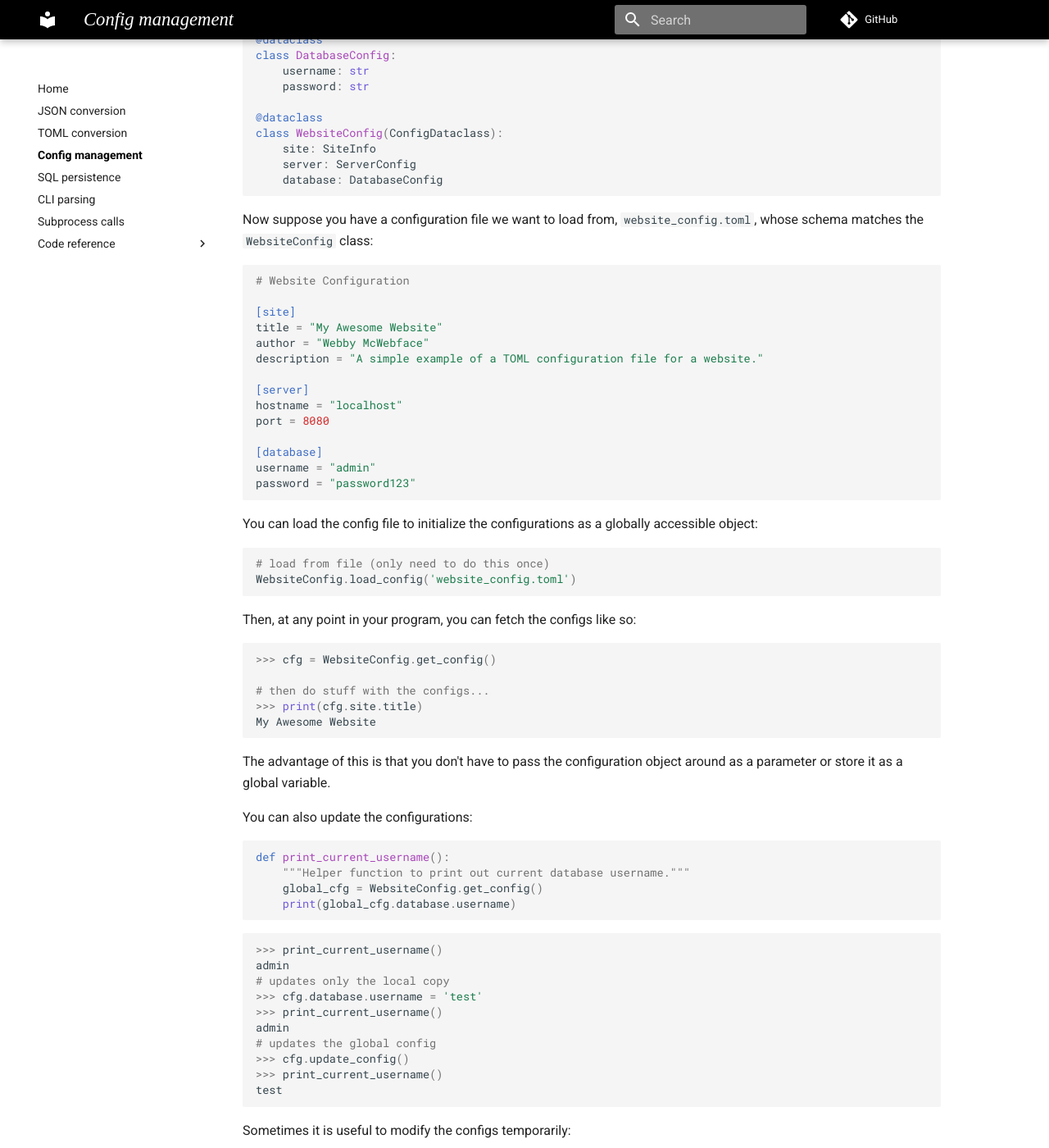
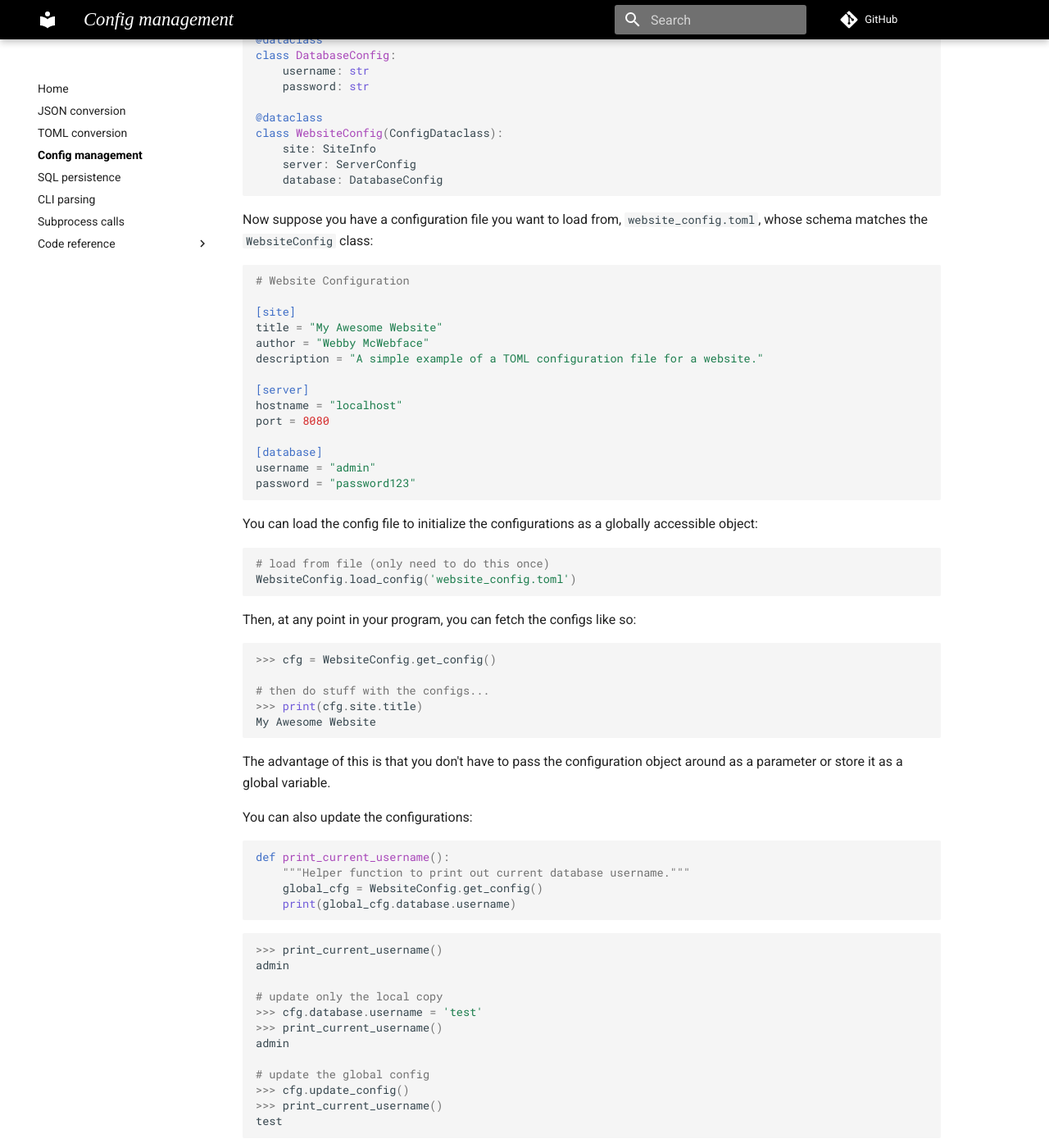
Before and after one commit to jeremander/fancy-dataclass, an MkDocs documentation site: the page built from docs/config.md, in a window 1280 px wide and 1400 px high, scrolled down 707 px. Shown: the whole window at 82% size. Built offline with MkDocs 1.6.1 and Material for MkDocs 9.7.7, drawn with Linux system fonts in a browser that asks for light colours; comment, search, counter and statistics services are not loaded.

````diff
--- a/docs/config.md
+++ b/docs/config.md
@@ -37,7 +37,7 @@ class WebsiteConfig(ConfigDataclass):
     database: DatabaseConfig
 ```
 
-Now suppose you have a configuration file we want to load from, `website_config.toml`, whose schema matches the `WebsiteConfig` class:
+Now suppose you have a configuration file you want to load from, `website_config.toml`, whose schema matches the `WebsiteConfig` class:
 
 ```toml
 # Website Configuration
@@ -87,11 +87,13 @@ def print_current_username():
 ```python
 >>> print_current_username()
 admin
-# updates only the local copy
+
+# update only the local copy
 >>> cfg.database.username = 'test'
 >>> print_current_username()
 admin
-# updates the global config
+
+# update the global config
 >>> cfg.update_config()
 >>> print_current_username()
 test
@@ -103,10 +105,12 @@ Sometimes it is useful to modify the configs temporarily:
 >>> print_current_username()
 test
 >>> cfg.database.username = 'temporary'
+
 # temporarily update global config with the local version
 >>> with cfg.as_config():
         print_current_username()
 temporary
+
 # global config reverts back to its value before 'configure' was called
 >>> print_current_username()
 test
--- a/docs/stylesheets/extra.css
+++ b/docs/stylesheets/extra.css
@@ -14,6 +14,10 @@
   font-size: 12pt;
   font-style: italic; */
   visibility: hidden;
+}
+
+.md-nav__source {
+  background-color: var(--md-primary-fg-color);
 }
 
 .md-search__input {
````
Also changed, not shown: TODO.md (+14 -10 lines), docs/README.md (+2 -2 lines), docs/subprocess.md (+2 -2 lines), fancy_dataclass/__init__.py (+16 -1 lines), 3 other files.
